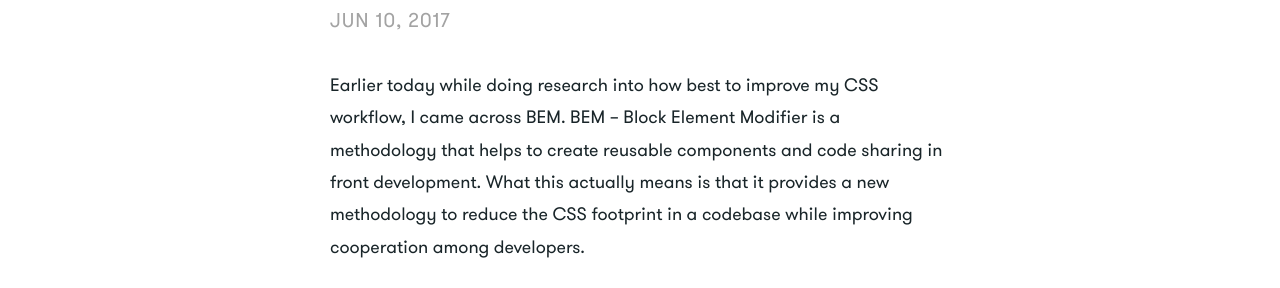
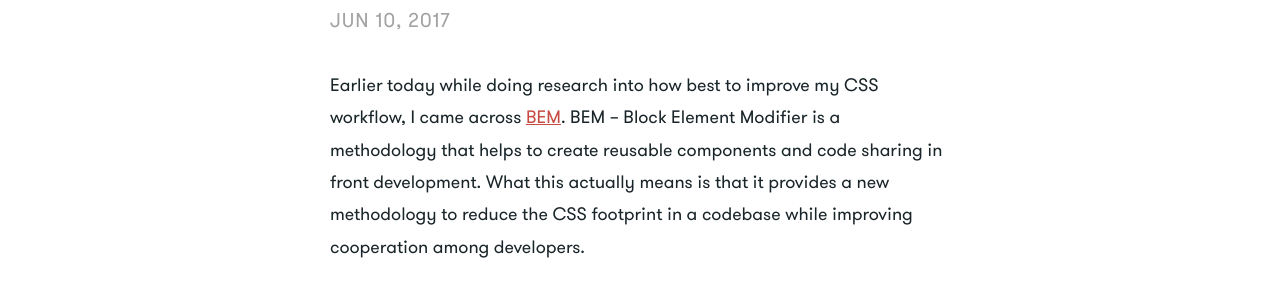
Before and after one commit to AJIT92/raybesiga.github.com, a Jekyll site: the page built from _posts/2017-06-10-bem-game-changer-css-naming-convention.md, in a window 1280 px wide and 900 px high. Shown: the part 205-493 px from the top of the window. Built offline with Jekyll 4.4.1, drawn with Linux system fonts in a browser that asks for light colours; comment, search, counter and statistics services are not loaded; some of the changed lines change nothing that is shown; some of the changed text lies outside the part shown.

Commit message:
Add BEM link

````diff
--- a/_posts/2017-06-10-bem-game-changer-css-naming-convention.md
+++ b/_posts/2017-06-10-bem-game-changer-css-naming-convention.md
@@ -10,7 +10,7 @@
 
 
 
-Earlier today while doing research into how best to improve my CSS workflow, I came across BEM. BEM -- Block Element Modifier is a methodology that helps to create reusable components and code sharing in front development. What this actually means is that it provides a new methodology to reduce the CSS footprint in a codebase while improving cooperation among developers.
+Earlier today while doing research into how best to improve my CSS workflow, I came across [BEM](http://getbem.com/). BEM -- Block Element Modifier is a methodology that helps to create reusable components and code sharing in front development. What this actually means is that it provides a new methodology to reduce the CSS footprint in a codebase while improving cooperation among developers.
 
 > There are only two hard problems in Computer Science: cache invalidation and naming things — Phil Karlton
 
@@ -97,4 +97,4 @@
 }
 ```
 
-And now we have our new button alongside the others. I hope you enjoyed learning this as much as I did.
+And now we have our new button alongside the others. We managed to keep our CSS clean and legible while only adding an class to the HTML. I hope you enjoyed learning this as much as I did.
````
